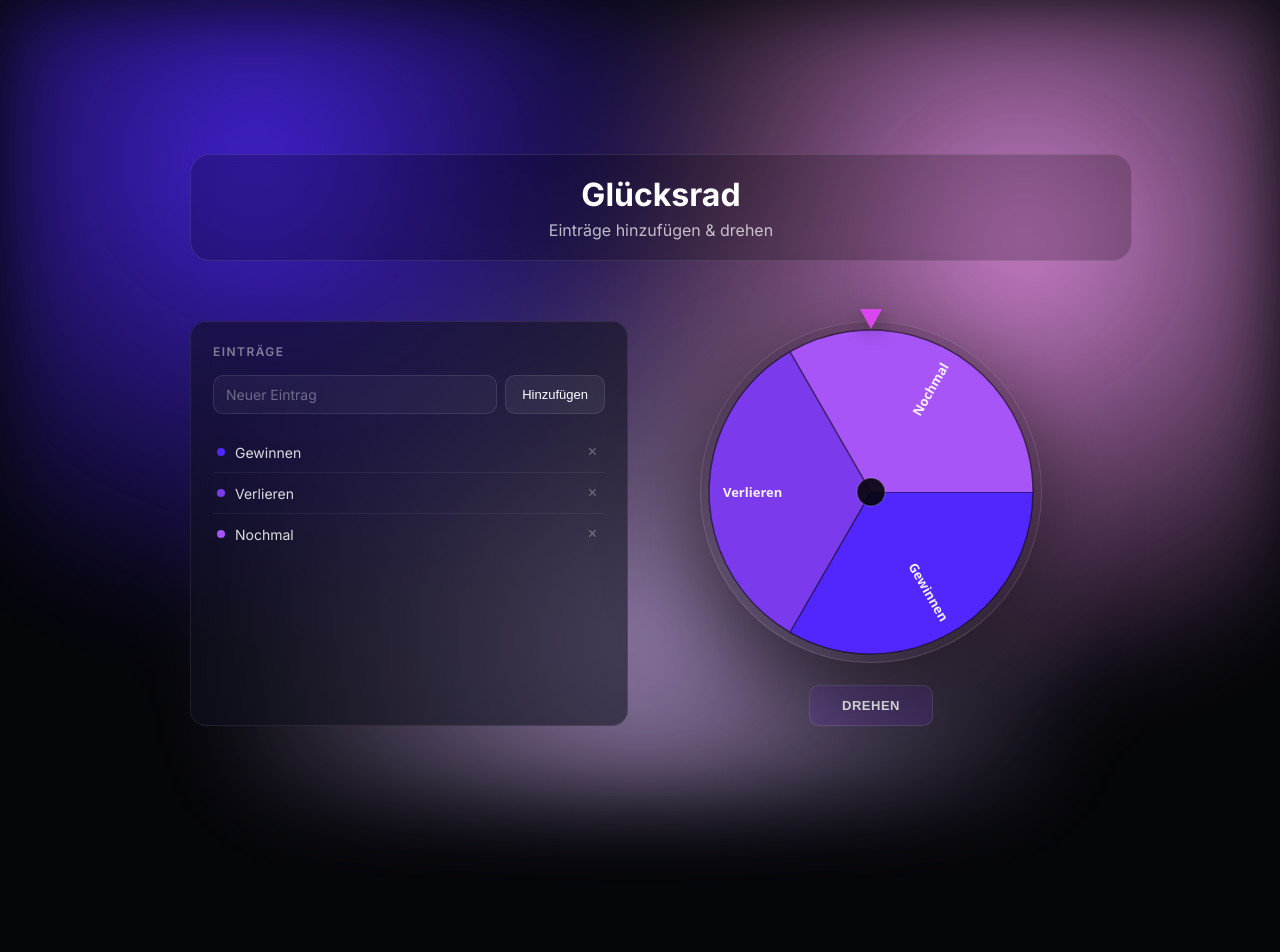
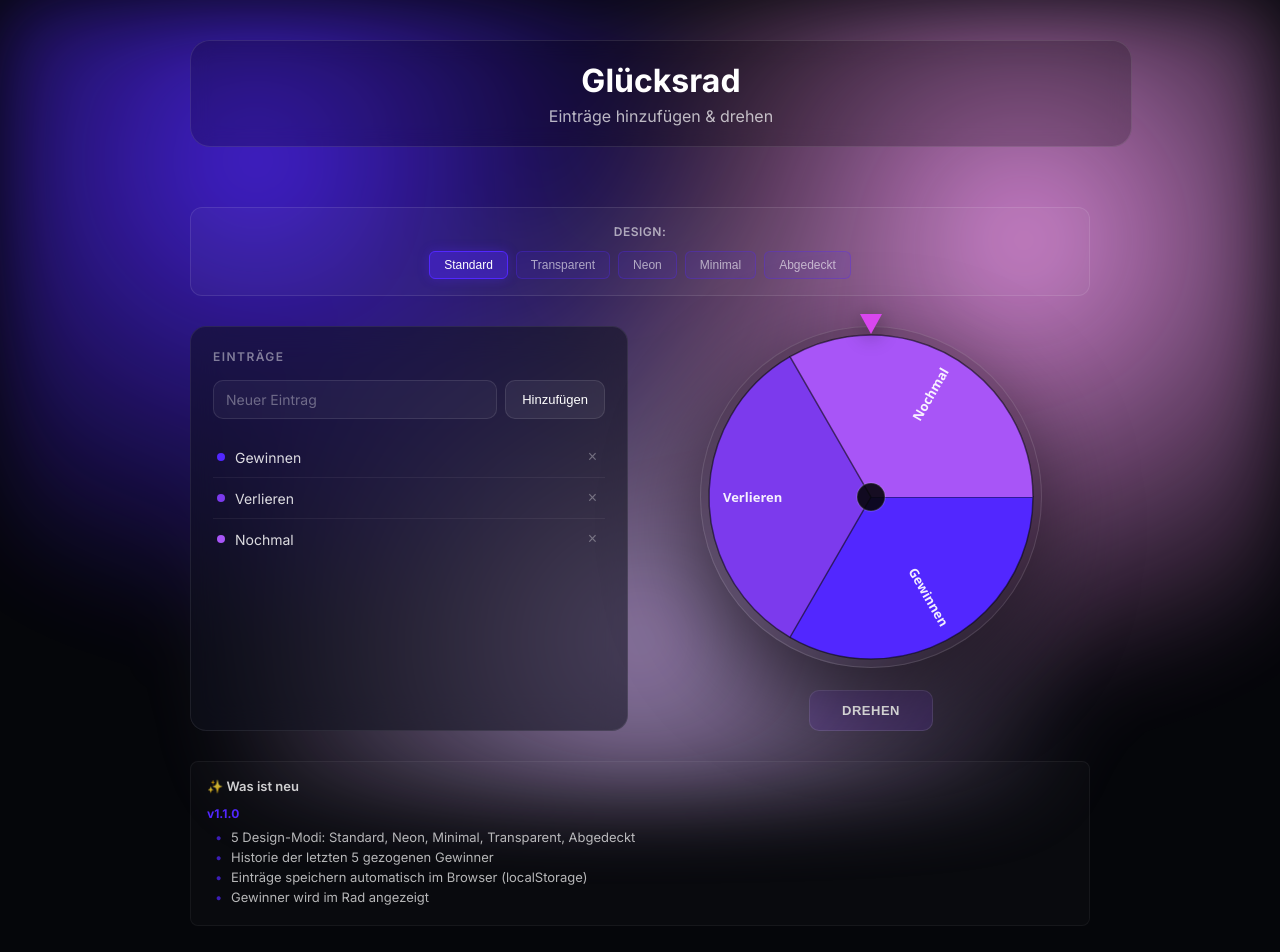
Before and after one commit to 0meppl/spinning-wheel, a React (Vite) app: page / in a window 1280 px wide. Shown: the top 952 px of the page. Before the commit the page ends 880 px from the top, so only its background shows below. Built offline with nearby package versions, Linux system fonts and the light colour scheme.

Commit message:
Add mode switcher and changelog

```diff
--- a/src/App.jsx
+++ b/src/App.jsx
@@ -1,8 +1,12 @@
 import Glücksrad from "./components/Glücksrad";
 import MagicBento from "./MagicBento";
 import Grainient from "./Grainient";
+import { useState } from "react";
 
 export default function App() {
+  const [mode, setMode] = useState("standard");
+  const modes = ["standard", "transparent", "neon", "minimal", "abgedeckt"];
+
   return (
     <div className="app">
 
@@ -37,8 +41,38 @@ export default function App() {
             <div className="subtitle">Einträge hinzufügen & drehen</div>
           </MagicBento>
 
+          {/* MODE SWITCHER */}
+          <div className="modeSwitcher">
+            <span className="modeLabel">Design:</span>
+            <div className="modeButtons">
+              {modes.map((m) => (
+                <button
+                  key={m}
+                  className={`modeBtn ${mode === m ? "active" : ""}`}
+                  onClick={() => setMode(m)}
+                >
+                  {m}
+                </button>
+              ))}
+            </div>
+          </div>
+
           <div className="wheelBox">
-            <Glücksrad />
+            <Glücksrad mode={mode} />
+          </div>
+
+          {/* CHANGELOG */}
+          <div className="changelog">
+            <h3>✨ Was ist neu</h3>
+            <div className="changelogEntry">
+              <strong>v1.1.0</strong>
+              <ul>
+                <li>5 Design-Modi: Standard, Neon, Minimal, Transparent, Abgedeckt</li>
+                <li>Historie der letzten 5 gezogenen Gewinner</li>
+                <li>Einträge speichern automatisch im Browser (localStorage)</li>
+                <li>Gewinner wird im Rad angezeigt</li>
+              </ul>
+            </div>
           </div>
         </div>
 
--- a/src/index.css
+++ b/src/index.css
@@ -57,3 +57,99 @@ body {
   display: flex;
   justify-content: center;
 }
+
+/* MODE SWITCHER */
+.modeSwitcher {
+  display: flex;
+  flex-direction: column;
+  gap: 12px;
+  align-items: center;
+  padding: 16px;
+  background: rgba(255, 255, 255, 0.03);
+  border: 1px solid rgba(255, 255, 255, 0.1);
+  border-radius: 12px;
+}
+
+.modeLabel {
+  font-size: 12px;
+  font-weight: 600;
+  opacity: 0.6;
+  text-transform: uppercase;
+  letter-spacing: 0.5px;
+}
+
+.modeButtons {
+  display: flex;
+  gap: 8px;
+  flex-wrap: wrap;
+  justify-content: center;
+}
+
+.modeBtn {
+  padding: 6px 14px;
+  background: rgba(82, 39, 255, 0.1);
+  border: 1px solid rgba(82, 39, 255, 0.3);
+  border-radius: 6px;
+  color: rgba(255, 255, 255, 0.6);
+  font-size: 12px;
+  font-weight: 500;
+  cursor: pointer;
+  transition: all 0.2s ease;
+  text-transform: capitalize;
+}
+
+.modeBtn:hover {
+  background: rgba(82, 39, 255, 0.2);
+  color: white;
+  border-color: rgba(82, 39, 255, 0.5);
+}
+
+.modeBtn.active {
+  background: rgba(82, 39, 255, 0.4);
+  border-color: rgb(82, 39, 255);
+  color: white;
+  box-shadow: 0 0 12px rgba(82, 39, 255, 0.3);
+}
+
+/* CHANGELOG */
+.changelog {
+  padding: 16px;
+  background: rgba(255, 255, 255, 0.02);
+  border: 1px solid rgba(255, 255, 255, 0.05);
+  border-radius: 8px;
+  font-size: 13px;
+}
+
+.changelog h3 {
+  margin: 0 0 12px 0;
+  font-size: 13px;
+  font-weight: 600;
+  opacity: 0.8;
+}
+
+.changelogEntry strong {
+  display: block;
+  color: rgb(82, 39, 255);
+  margin-bottom: 8px;
+  font-size: 12px;
+}
+
+.changelogEntry ul {
+  margin: 0;
+  padding-left: 16px;
+  list-style: none;
+}
+
+.changelogEntry li {
+  opacity: 0.7;
+  margin: 4px 0;
+  padding-left: 8px;
+  position: relative;
+}
+
+.changelogEntry li:before {
+  content: "•";
+  position: absolute;
+  left: -8px;
+  color: rgb(82, 39, 255);
+}
```
